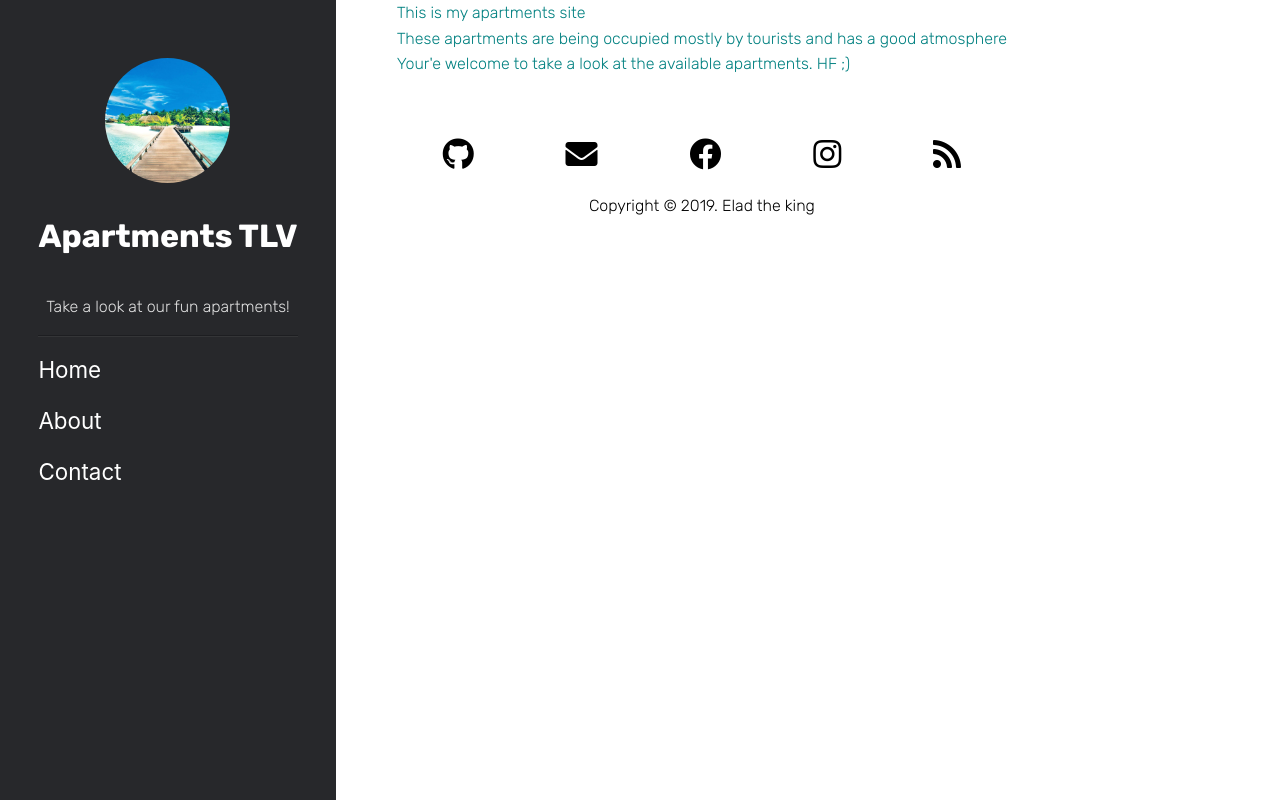
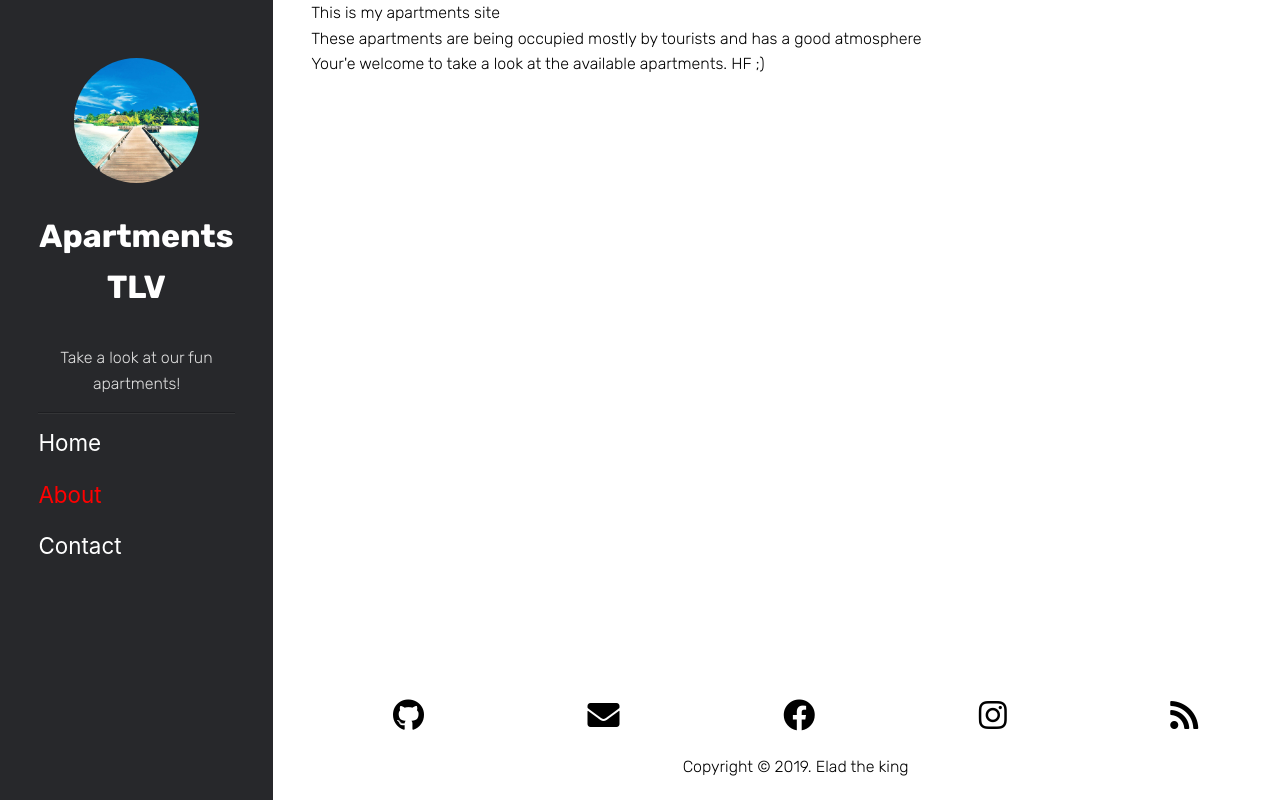
Before and after one commit to eladr7/GbyApartmentsClient, a Gatsby site: page /about in a window 1280 px wide. Built offline with nearby package versions, Linux system fonts and the light colour scheme; Gatsby itself is replaced by a stand-in of ours.

Commit message:
Finished sidebar and footer design

```diff
--- a/src/components/layoutComps/Sidebar.js
+++ b/src/components/layoutComps/Sidebar.js
@@ -9,6 +9,7 @@ import { useSiteMetadata } from '../hooks'
 
 const navigationLinks = (pages) => {
     return (
+        <nav className="sidebar-navigation">
             <ul className="suka">
                 {pages.map((pageName, index) => {
                     const to = index === 0 ? "/" : "/" + pageName.toLowerCase() + "/";
@@ -17,12 +18,14 @@ const navigationLinks = (pages) => {
                             to={to}
                             className="align-bottom"
                             activeClassName="current-page"
+                            activeStyle={{ color: 'red' }}
                         >
                             {pageName}
                         </Link>
                     </li>)
                 })}
             </ul>
+        </nav>
     );
 }
 
@@ -31,7 +34,7 @@ const Sidebar = ({ pages }) => {
 
     return (
         <div className="sidebar-container">
-            <SiteCard siteData={{ siteTitle: config.siteTitle, description: config.siteDescription, photo: author.photo } }/>
+            <SiteCard siteData={{ siteTitle: config.siteTitle, description: config.siteDescription, photo: author.photo }} />
             <div className="sidebar-divider"></div>
             {navigationLinks(pages)}
         </div>
--- a/src/components/layoutComps/sidebar/sidebar.scss
+++ b/src/components/layoutComps/sidebar/sidebar.scss
@@ -4,8 +4,7 @@
   padding: 3%;
   background: #27282b;
 
-  min-height:100%;
-  position:fixed;
+  min-height: 100vh !important;
 
   .site-card {
     text-align: center !important;
@@ -41,6 +40,7 @@
     margin-bottom: 5%;
   }
 
+  .sidebar-navigation {
     .suka {
       -webkit-tap-highlight-color: rgba(0, 0, 0, 0);
       --antd-wave-shadow-color: #1890ff;
@@ -69,3 +69,4 @@
       }
     }
   }
+}
--- a/src/layout/style/style.scss
+++ b/src/layout/style/style.scss
@@ -44,8 +44,10 @@ p {
 
 .page-content {
   display: flex;
-  margin-left: 31%;
   flex-direction: column;
+  justify-content: space-between;
+  align-items: stretch;
+  width: 100%;
 }
 
 strong {
--- a/src/pages/about.js
+++ b/src/pages/about.js
@@ -5,13 +5,11 @@ import Layout from '../components/layout'
 export default function About() {
   return (
     <Layout headerText="About me" pageTitle="My site title">
-      <div style={{ color: `teal` }}>
         <div>
           <p>This is my apartments site</p>
           <p>These apartments are being occupied mostly by tourists and has a good atmosphere</p>
           <p>Your'e welcome to take a look at the available apartments. HF ;)</p>
         </div>
-      </div>
     </Layout>
   )
 }
```
Lines whose indentation alone changed are shown as unchanged.
